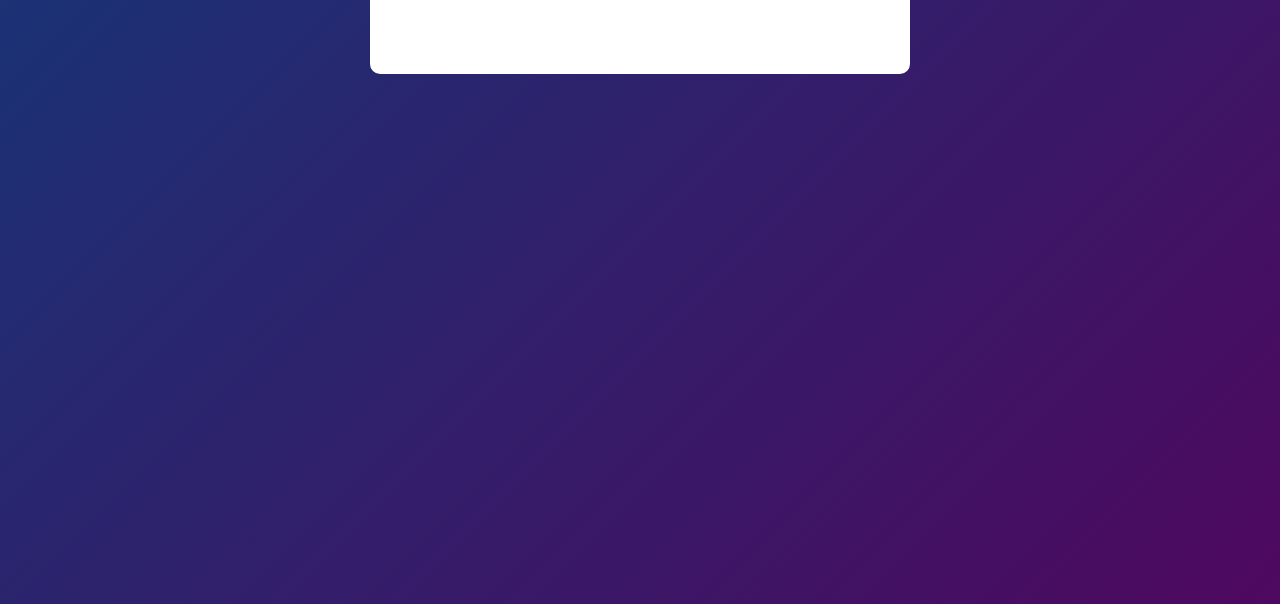
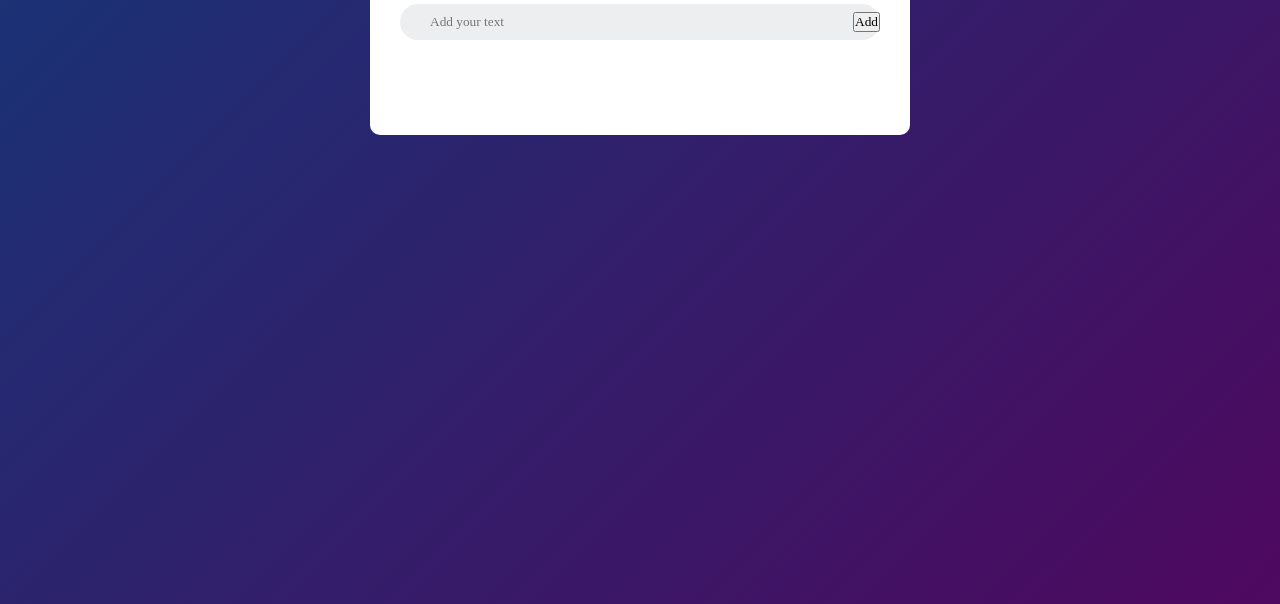
Before and after one commit to MikeYoulend/To-Do-List, a plain HTML site: page index.html in a window 1280 px wide. Shown: the part 196-800 px from the top of the page. Drawn offline with Linux system fonts and the light colour scheme.

Commit message:
Input Field

```diff
--- a/index.html
+++ b/index.html
@@ -10,6 +10,10 @@
 		<div class="container">
 			<div class="todo-app">
 				<h2>To-Do List <img src="images/icon.png" /></h2>
+				<div class="row">
+					<input type="text" id="input-box" placeholder="Add your text" />
+					<button>Add</button>
+				</div>
 			</div>
 		</div>
 	</body>
--- a/style.css
+++ b/style.css
@@ -32,3 +32,21 @@
 	width: 30px;
 	margin-left: 10px;
 }
+
+.row {
+	display: flex;
+	align-items: center;
+	justify-content: space-between;
+	background: #edeef0;
+	border-radius: 30px;
+	padding-left: 20px;
+	margin-bottom: 25px;
+}
+
+input {
+	flex: 1;
+	border: none;
+	outline: none;
+	background: transparent;
+	padding: 10px;
+}
```
